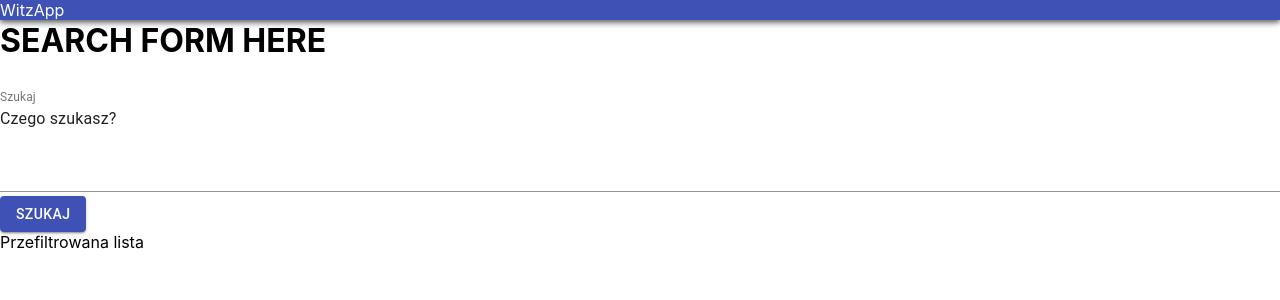
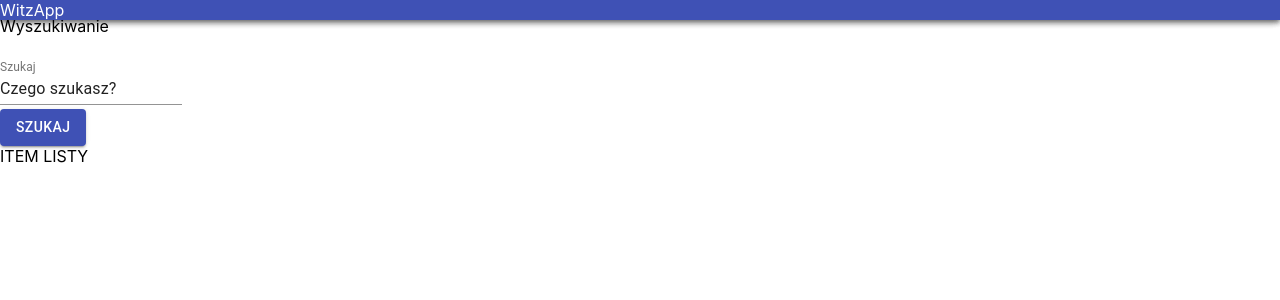
Before and after one commit to infoshareacademy/jfddl8-harmony, a React (Create React App) app: page /search-form in a window 1280 px wide. Shown: the top 300 px of the page. Built offline with nearby package versions, Linux system fonts and the light colour scheme.

Commit message:
created filtred list container, moved components to components folder.

```diff
--- a/src/App.js
+++ b/src/App.js
@@ -1,8 +1,8 @@
 import React from 'react'
 import AppBar from './containers/app-bar'
 import View from './containers/view'
-import SearchForm from './containers/search-form'
-import FiltredList from './containers/filtred-list'
+import FilteredListContainer from './containers/filtered-list-container'
+
 
 function App() {
   return (
@@ -13,8 +13,7 @@ function App() {
 
       </div>
       <div>
-        <SearchForm />
-        <FiltredList />
+      <FilteredListContainer />
       </div>
     </div>
   )
--- /dev/null
+++ b/src/components/filtered-list/index.jsx
@@ -0,0 +1,12 @@
+import React from "react";
+import ListItem from "../list-item";
+
+class FilteredList extends React.Component {
+  render() {
+    return <div>
+      <ListItem />
+    </div>
+  }
+}
+
+export default FilteredList
--- /dev/null
+++ b/src/components/list-item/index.jsx
@@ -0,0 +1,9 @@
+import React from 'react'
+
+const ListItem = (props) => (
+  <div>
+    ITEM LISTY
+  </div>
+)
+
+export default ListItem
--- a/src/containers/search-form/index.jsx
+++ b/src/components/search-form/index.jsx
@@ -7,15 +7,14 @@ class SearchForm extends React.Component {
   render() {
     return (
       <div>
-        <h1>SEARCH FORM HERE</h1>
+        <p>Wyszukiwanie</p>
         <TextField
           label="Szukaj"
-          fullWidth
           multiline
-          rows="4"
           defaultValue="Czego szukasz?"
           margin="dense"
         />
+        <br />
         <Button variant="contained" color="primary">
           Szukaj
         </Button>
--- /dev/null
+++ b/src/containers/filtered-list-container/index.jsx
@@ -0,0 +1,16 @@
+import React from 'react'
+import FilteredList from '../../components/filtered-list';
+import SearchForm from '../../components/search-form';
+
+const FilteredListContainer = () => (
+
+  <div>
+    <SearchForm />
+    <FilteredList />
+  </div>
+)
+
+
+
+
+export default FilteredListContainer
--- a/src/containers/filtred-list/index.jsx
+++ /dev/null
@@ -1,9 +0,0 @@
-import React from "react";
-
-class FiltredList extends React.Component {
-  render() {
-    return <div>Przefiltrowana lista</div>;
-  }
-}
-
-export default FiltredList;
--- a/src/containers/view/index.jsx
+++ b/src/containers/view/index.jsx
@@ -1,7 +1,7 @@
 import React from 'react'
 import { BrowserRouter as Router, Route } from 'react-router-dom'
 import AppBar from '../app-bar'
-import SearchForm from '../search-form'
+import FilteredListContainer from '../../containers/filtered-list-container'
 
 class View extends React.Component {
     render(){
@@ -9,7 +9,7 @@ class View extends React.Component {
     <Router>
         <div>
             <Route path={'/'} component={AppBar} />
-            <Route path={'search-form'} component={SearchForm} />
+            <Route path={'filtered-list'} component={FilteredListContainer} />
         </div>
     </Router>
         )
```
